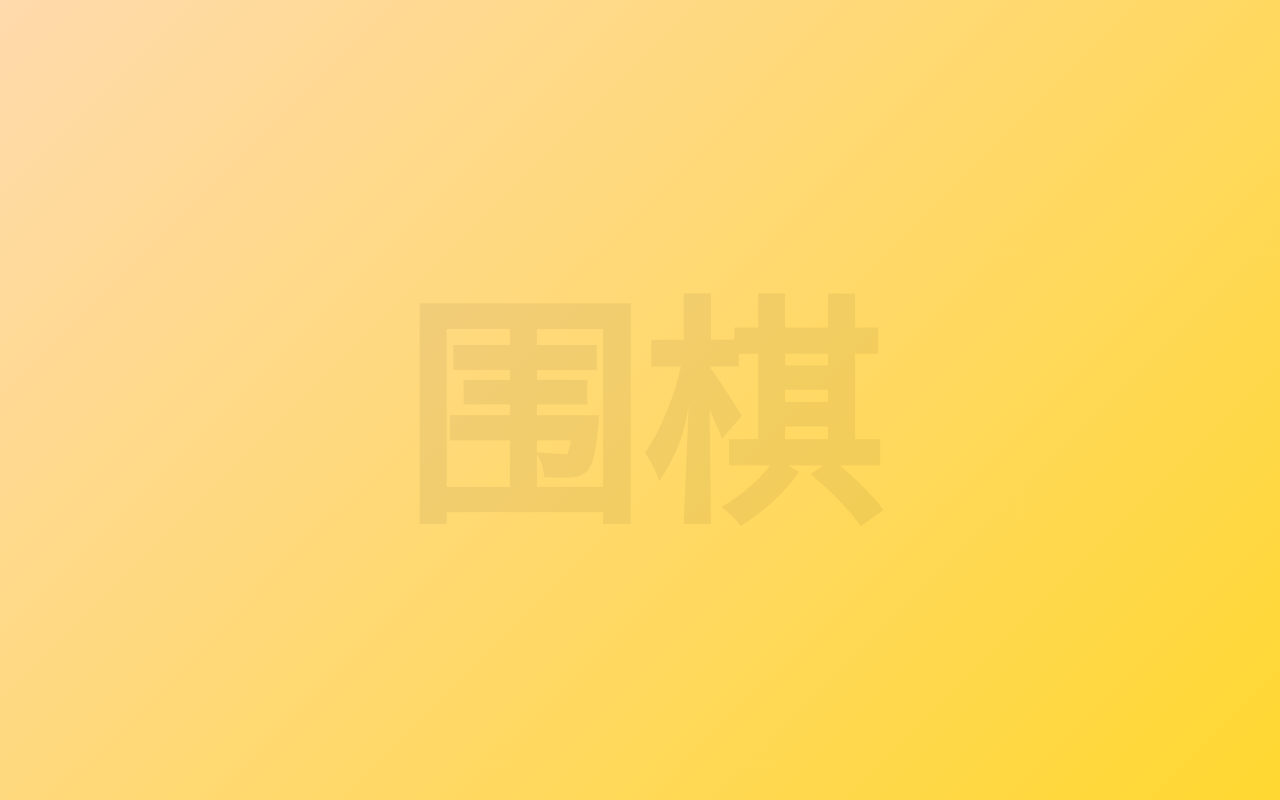
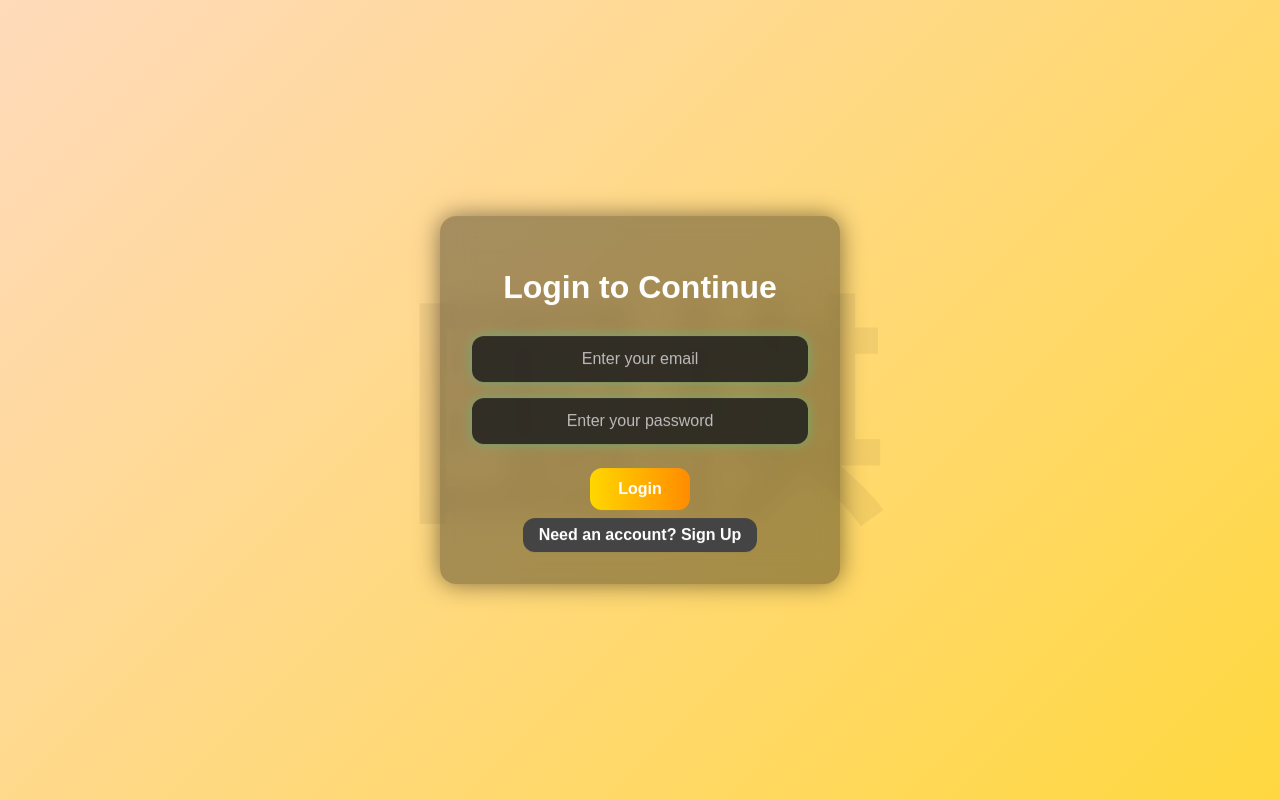
Before and after one commit to CynthiaMugo/Go-frontend, a React (Vite) app: page /login in a window 1280 px wide. Before the commit this address had no page. Built offline with nearby package versions, Linux system fonts and the light colour scheme.

Commit message:
GFP-13 Add signup routes to signup and login pages

```diff
--- a/package.json
+++ b/package.json
@@ -10,10 +10,11 @@
     "preview": "vite preview"
   },
   "dependencies": {
+    "axios": "^1.12.2",
     "framer-motion": "^12.23.19",
     "react": "^19.1.1",
     "react-dom": "^19.1.1",
-    "react-router-dom": "^7.9.1"
+    "react-router-dom": "^7.9.3"
   },
   "devDependencies": {
     "@eslint/js": "^9.36.0",
--- a/src/App.jsx
+++ b/src/App.jsx
@@ -1,5 +1,6 @@
 import { BrowserRouter as Router, Routes, Route } from "react-router-dom";
 import SignUp from "./pages/SignUp";
+import Login from "./pages/Login";
 import MainMenu from "./pages/MainMenu";
 import GameMenu from "./pages/GameMenu";
 import Game from "./pages/Game";
@@ -10,6 +11,7 @@ function App() {
     <Router>
       <Routes>
         <Route path="/" element={<SignUp />} />
+        <Route path="/login" element={<Login />} />
         <Route path="/mainmenu" element={<MainMenu />} />
         <Route path="/gamemenu" element={<GameMenu />} />
         <Route path="/game" element={<Game />} />
--- /dev/null
+++ b/src/pages/Login.jsx
@@ -0,0 +1,86 @@
+import { useState } from "react";
+import { useNavigate } from "react-router-dom";
+import axios from "axios";
+import "../index.css";
+
+const API_URL = "http://localhost:5000";
+
+function Login() {
+  const navigate = useNavigate();
+  const [email, setEmail] = useState("");
+  const [password, setPassword] = useState("");
+
+  const [isLoading, setIsLoading] = useState(false);
+  const [errorMessage, setErrorMessage] = useState("");
+  const [successMessage, setSuccessMessage] = useState("");
+
+  const isValidEmail = (email) => /^[^\s@]+@[^\s@]+\.[^\s@]+$/.test(email);
+
+  const handleLogin = async () => {
+    setErrorMessage("");
+    setSuccessMessage("");
+
+    if (!email.trim() || !password.trim()) {
+      setErrorMessage("Please enter your email and password.");
+      return;
+    }
+    if (!isValidEmail(email)) {
+      setErrorMessage("Please enter a valid email address.");
+      return;
+    }
+
+    setIsLoading(true);
+    try {
+      const res = await axios.post(`${API_URL}/user/login`, { login: email, password });
+      setSuccessMessage(res.data.message || "Logged in successfully!");
+
+    //  store JWT token for authenticated requests
+      localStorage.setItem("access_token", res.data.access_token);
+
+      setTimeout(() => navigate("/mainmenu"), 600);
+    } catch (err) {
+      setErrorMessage(
+        err?.response?.data?.error || "Error logging in, try again."
+      );
+    } finally {
+      setIsLoading(false);
+    }
+  };
+
+  return (
+    <div className="centered">
+      <h1 style={{ color: "#fff" }}>Login to Continue</h1>
+
+      <input
+        type="email"
+        placeholder="Enter your email"
+        className="input-field"
+        value={email}
+        onChange={(e) => setEmail(e.target.value)}
+      />
+      <input
+        type="password"
+        placeholder="Enter your password"
+        className="input-field"
+        value={password}
+        onChange={(e) => setPassword(e.target.value)}
+      />
+
+      <button onClick={handleLogin} disabled={isLoading}>
+        {isLoading ? "Logging in..." : "Login"}
+      </button>
+
+      {errorMessage && <p style={{ color: "red" }}>{errorMessage}</p>}
+      {successMessage && <p style={{ color: "green" }}>{successMessage}</p>}
+
+      <button
+        style={{ marginTop: "0.5rem", background: "#444", color: "#fff", padding: "0.5rem 1rem", cursor: "pointer" }}
+        onClick={() => navigate("/signup")}
+      >
+        Need an account? Sign Up
+      </button>
+    </div>
+  );
+}
+
+export default Login;
--- a/src/pages/MainMenu.jsx
+++ b/src/pages/MainMenu.jsx
@@ -9,7 +9,9 @@ function MainMenu() {
     navigate("/gamemenu");
   };
 
-  const handleExit = () => alert("Exiting Game!");
+  const handleExit = () => {
+    navigate("/login");
+  }
 
   return (
     <div className="centered text-white">
--- a/src/pages/SignUp.jsx
+++ b/src/pages/SignUp.jsx
@@ -1,80 +1,66 @@
-"use client";
-
 import { useState } from "react";
 import { useNavigate } from "react-router-dom";
+import axios from "axios";
 import "../index.css";
 
-function AuthPage() {
+const API_URL = "http://localhost:5000";
+
+function SignUp() {
   const navigate = useNavigate();
-  const [isLogin, setIsLogin] = useState(false); // toggle mode
   const [name, setName] = useState("");
   const [email, setEmail] = useState("");
   const [password, setPassword] = useState("");
 
+  const [isLoading, setIsLoading] = useState(false);
+  const [errorMessage, setErrorMessage] = useState("");
+  const [successMessage, setSuccessMessage] = useState("");
+
   const isValidEmail = (email) => /^[^\s@]+@[^\s@]+\.[^\s@]+$/.test(email);
 
-  // Save multiple users
   const handleSignup = () => {
+    // Reset messages
+    setErrorMessage("");
+    setSuccessMessage("");
+
+    // Basic frontend validation
     if (!name.trim() || !email.trim() || !password.trim()) {
-      alert("Please fill in all fields.");
+      setErrorMessage("Please fill in all fields.");
       return;
     }
     if (!isValidEmail(email)) {
-      alert("Please enter a valid email address.");
+      setErrorMessage("Please enter a valid email address.");
       return;
     }
-    if (password.length < 8) {
-      alert("Password must be at least 8 characters long.");
+    if (password.length < 6) {
+      setErrorMessage("Password must be at least 6 characters.");
       return;
     }
 
-    let users = JSON.parse(localStorage.getItem("goUsers")) || [];
+    setIsLoading(true);
 
-    // check if email already exists
-    if (users.some((user) => user.email === email)) {
-      alert("An account with this email already exists. Please log in.");
-      return;
-    }
+    axios
+      .post(`${API_URL}/user/signup`, { name, email, password })
+      .then((res) => {
+        setSuccessMessage(res.data.message);
+        setName("");
+        setEmail("");
+        setPassword("");
 
-    const newUser = { name, email, password };
-    users.push(newUser);
-    localStorage.setItem("goUsers", JSON.stringify(users));
-
-    navigate("/mainmenu", { state: { name, email } });
-  };
-
-  // Login checks multiple users
-  const handleLogin = () => {
-    if (!email.trim() || !password.trim()) {
-      alert("Please enter your email and password.");
-      return;
-    }
-    if (!isValidEmail(email)) {
-      alert("Please enter a valid email address.");
-      return;
-    }
-
-    const users = JSON.parse(localStorage.getItem("goUsers")) || [];
-    const foundUser = users.find(
-      (user) => user.email === email && user.password === password
+        // Navigate to login after signup
+        setTimeout(() => navigate("/login"), 1000);
+      })
+      .catch((err) => {
+        setErrorMessage(
+          err?.response?.data?.error || "Error creating user, try again."
         );
-
-    if (!foundUser) {
-      alert("Invalid email or password.");
-      return;
-    }
-
-    setName(foundUser.name); // update state
-    navigate("/mainmenu", { state: { name: foundUser.name, email } });
+      })
+      .finally(() => setIsLoading(false));
   };
 
   return (
     <div className="centered">
-      <h1 style={{ color: "#fff" }}>
-        {isLogin ? "Login to Continue" : "Enter the World of Go"}
-      </h1>
+      <h1 style={{ color: "#fff" }}>Enter the World of Go</h1>
 
-      {!isLogin && (
       <input
         type="text"
         placeholder="Enter your name"
@@ -82,8 +68,6 @@ function AuthPage() {
         value={name}
         onChange={(e) => setName(e.target.value)}
       />
-      )}
-
       <input
         type="email"
         placeholder="Enter your email"
@@ -91,7 +75,6 @@ function AuthPage() {
         value={email}
         onChange={(e) => setEmail(e.target.value)}
       />
-
       <input
         type="password"
         placeholder="Enter your password"
@@ -100,20 +83,22 @@ function AuthPage() {
         onChange={(e) => setPassword(e.target.value)}
       />
 
-      {isLogin ? (
-        <button onClick={handleLogin}>Login</button>
-      ) : (
-        <button onClick={handleSignup}>Sign Up</button>
-      )}
+      <button onClick={handleSignup} disabled={isLoading}>
+        {isLoading ? "Signing up..." : "Sign Up"}
+      </button>
 
+      {errorMessage && <p style={{ color: "red" }}>{errorMessage}</p>}
+      {successMessage && <p style={{ color: "green" }}>{successMessage}</p>}
       <button
-        style={{ marginTop: "0.5rem", background: "#444" }}
-        onClick={() => setIsLogin(!isLogin)}
+          style={{ marginTop: "0.5rem", background: "#444", color: "#fff", padding: "0.5rem 1rem", cursor: "pointer" }}
+          onClick={() => navigate("/login")}
         >
-        {isLogin ? "Need an account? Sign Up" : "Already have an account? Login"}
+          Already have an account? Login
         </button>
+
+
     </div>
   );
 }
 
-export default AuthPage;
+export default SignUp;
```
Also changed, not shown: 1 other file (tests, documents, lock files or other folders). Lines whose indentation alone changed are shown as unchanged.
